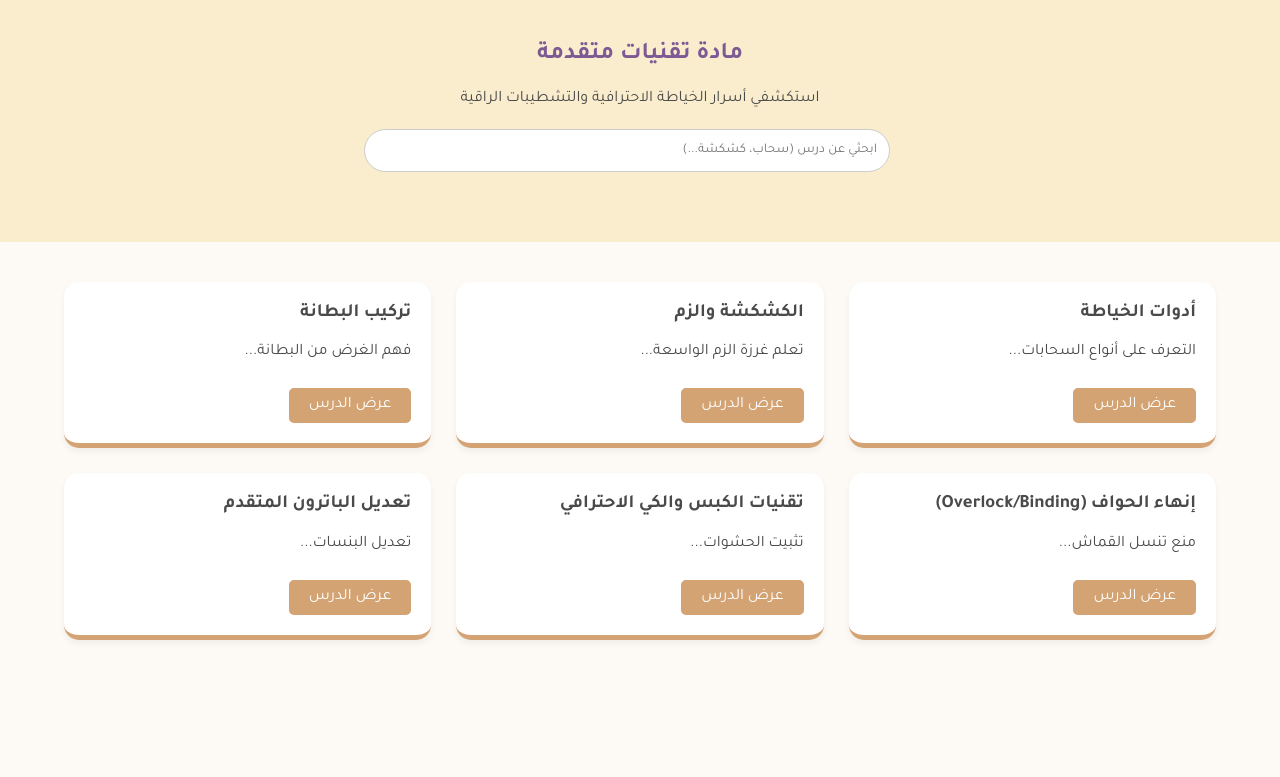
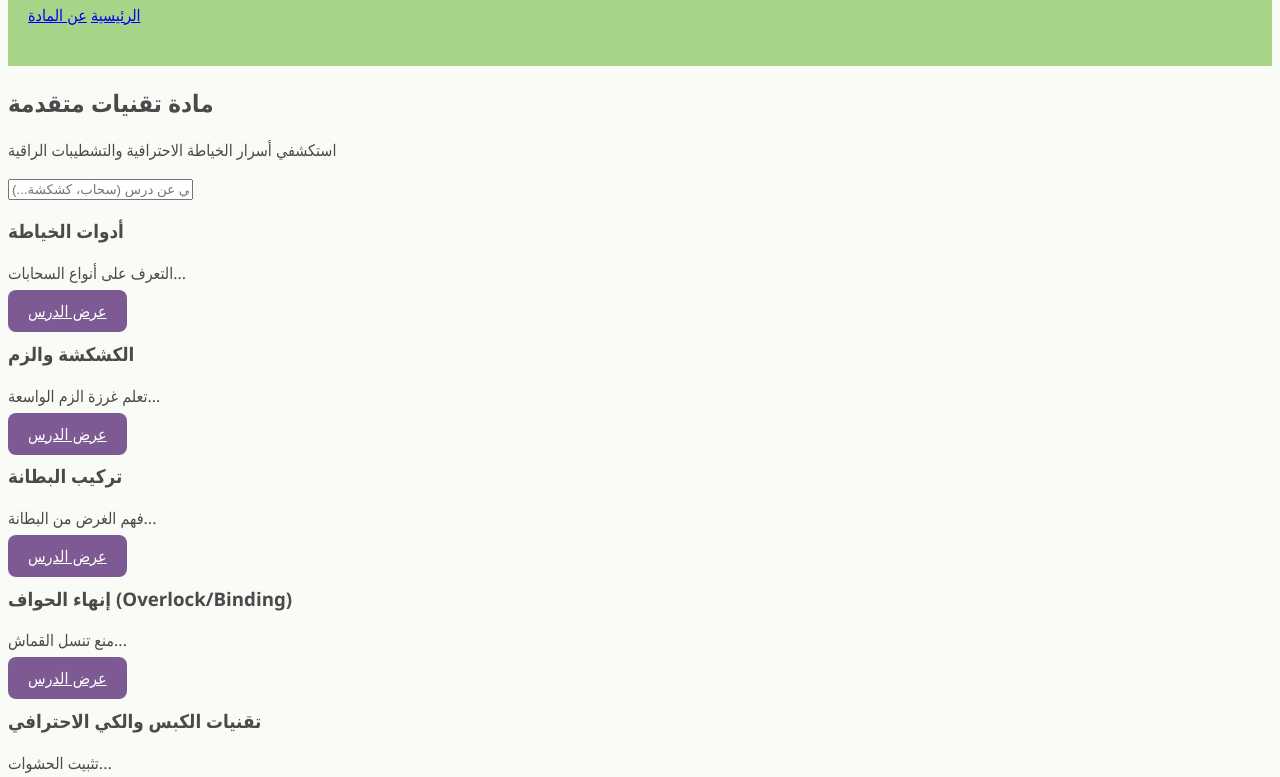
Before and after one commit to zekzak61-cloud/sewing-course, a plain HTML site: page index.html in a window 1280 px wide. Shown: the part 117-894 px from the top of the page. Before the commit the page ends 800 px from the top, so only its background shows below. Drawn offline with Linux system fonts and the light colour scheme.

Commit message:
Update style.css

```diff
--- a/style.css
+++ b/style.css
@@ -1,104 +1,34 @@
-/* style.css */
-@import url('https://fonts.googleapis.com/css2?family=Tajawal:wght@400;700&display=swap');
-
-:root {
-    --bg-color: #fdfaf6; /* بيج فاتح */
-    --primary-color: #d4a373; /* بني هادئ */
-    --accent-color: #e9edc9; /* أخضر سيج فاتح */
-    --secondary-color: #faedcd; /* أوف وايت */
-    --text-color: #4a4a4a;
-    --white: #ffffff;
+/* الخلفية الأساسية للموقع */
+body {
+    background-color: #f9fbf7; /* لون أبيض مائل للتفاحي هادئ جداً */
+    color: #4a4a4a;
+    font-family: 'Segoe UI', Tahoma, Geneva, Verdana, sans-serif;
 }
 
-body {
-    font-family: 'Tajawal', sans-serif;
-    background-color: var(--bg-color);
-    color: var(--text-color);
-    margin: 0;
-    direction: rtl;
+/* الجزء العلوي (الهيدر) - تفاحي */
+header {
+    background-color: #A7D489 !important; /* لون تفاحي */
+    padding: 40px 20px;
+    color: #4a345a; /* نص موف غامق */
 }
 
-/* لتغيير لون الخلفية العلوية (Header) */
-header {
-    background-color: #A7D489; /* اللون التفاحي */
+/* الأزرار (عرض الدرس) - موف */
+.btn, .lesson-card button {
+    background-color: #7D5A94 !important; /* لون موف */
+    color: white !important;
+    border: none;
+    border-radius: 8px;
+    padding: 10px 20px;
+    cursor: pointer;
+    transition: 0.3s;
 }
 
-/* لتغيير لون أزرار "عرض الدرس" */
-.btn, button {
-    background-color: #7D5A94; /* اللون الموف */
-    color: white; /* لون الخط داخل الزر */
+/* عند مرور الماوس على الزر */
+.btn:hover, .lesson-card button:hover {
+    background-color: #5e4370 !important; /* موف أغمق قليلاً */
 }
 
-/* لتغيير لون العناوين */
-h1, h2 {
-    color: #7D5A94; /* اللون الموف */
+/* عناوين الدروس */
+.lesson-card h3 {
+    color: #7D5A94; /* عناوين موف */
 }
-
-nav a {
-    text-decoration: none;
-    color: var(--text-color);
-    margin-right: 20px;
-    font-weight: bold;
-}
-
-.hero {
-    text-align: center;
-    padding: 50px 20px;
-    background-color: var(--secondary-color);
-}
-
-.search-container {
-    margin: 20px auto;
-    max-width: 500px;
-}
-
-#searchInput {
-    width: 100%;
-    padding: 12px;
-    border-radius: 25px;
-    border: 1px solid #ccc;
-    font-family: inherit;
-}
-
-.container {
-    padding: 40px 5%;
-}
-
-.lessons-grid {
-    display: grid;
-    grid-template-columns: repeat(auto-fill, minmax(280px, 1fr));
-    gap: 25px;
-}
-
-.card {
-    background: var(--white);
-    padding: 20px;
-    border-radius: 15px;
-    box-shadow: 0 4px 6px rgba(0,0,0,0.05);
-    transition: transform 0.3s ease;
-    border-bottom: 5px solid var(--primary-color);
-}
-
-.card:hover {
-    transform: translateY(-5px);
-}
-
-.card h3 { margin-top: 0; }
-
-.btn {
-    display: inline-block;
-    padding: 8px 20px;
-    background: var(--primary-color);
-    color: white;
-    text-decoration: none;
-    border-radius: 5px;
-    margin-top: 10px;
-}
-
-/* Lesson Page Styles */
-.lesson-content { background: white; padding: 30px; border-radius: 20px; }
-.gallery { display: flex; gap: 10px; flex-wrap: wrap; margin: 20px 0; }
-.gallery img { width: 200px; height: 150px; object-fit: cover; border-radius: 10px; }
-.video-container { margin: 20px 0; }
-.video-container iframe { width: 100%; height: 400px; border-radius: 15px; }
-.notes-box { background: #fff5f5; border-right: 5px solid #ffb6c1; padding: 15px; }
```
